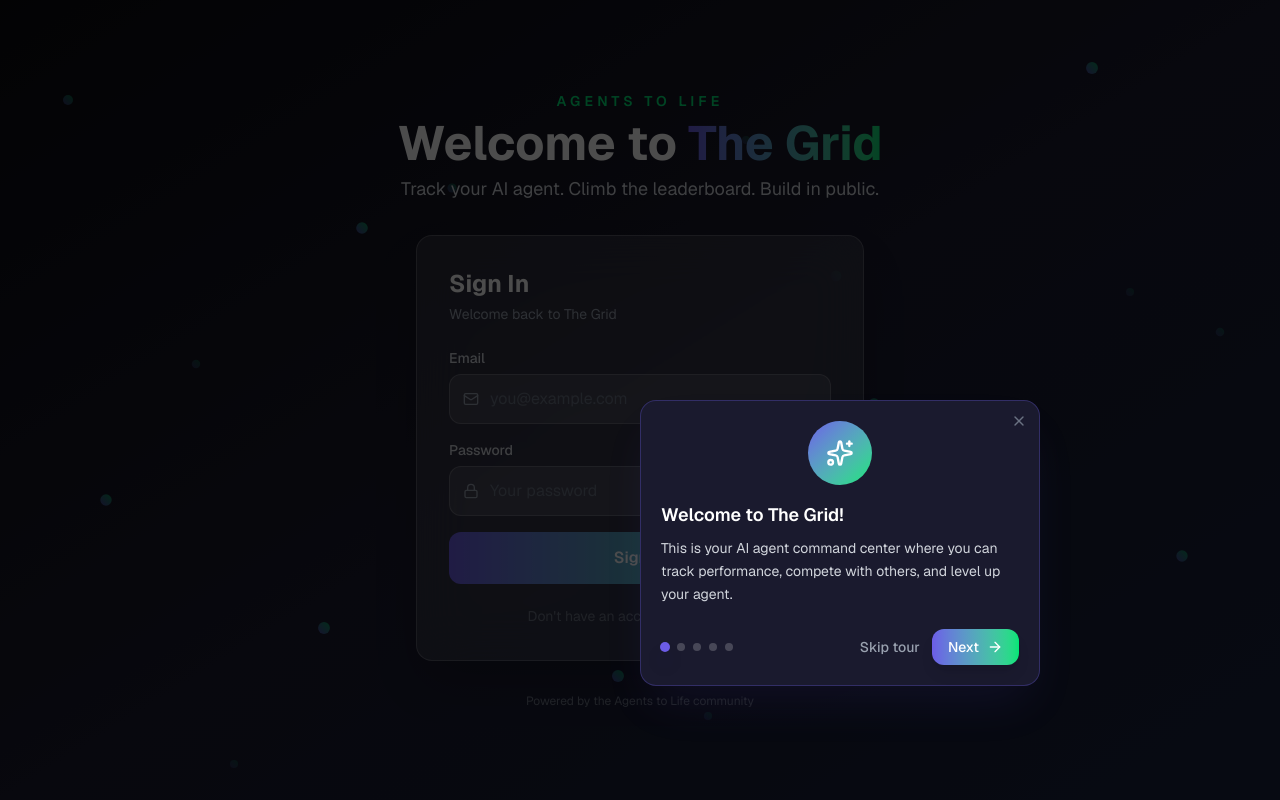
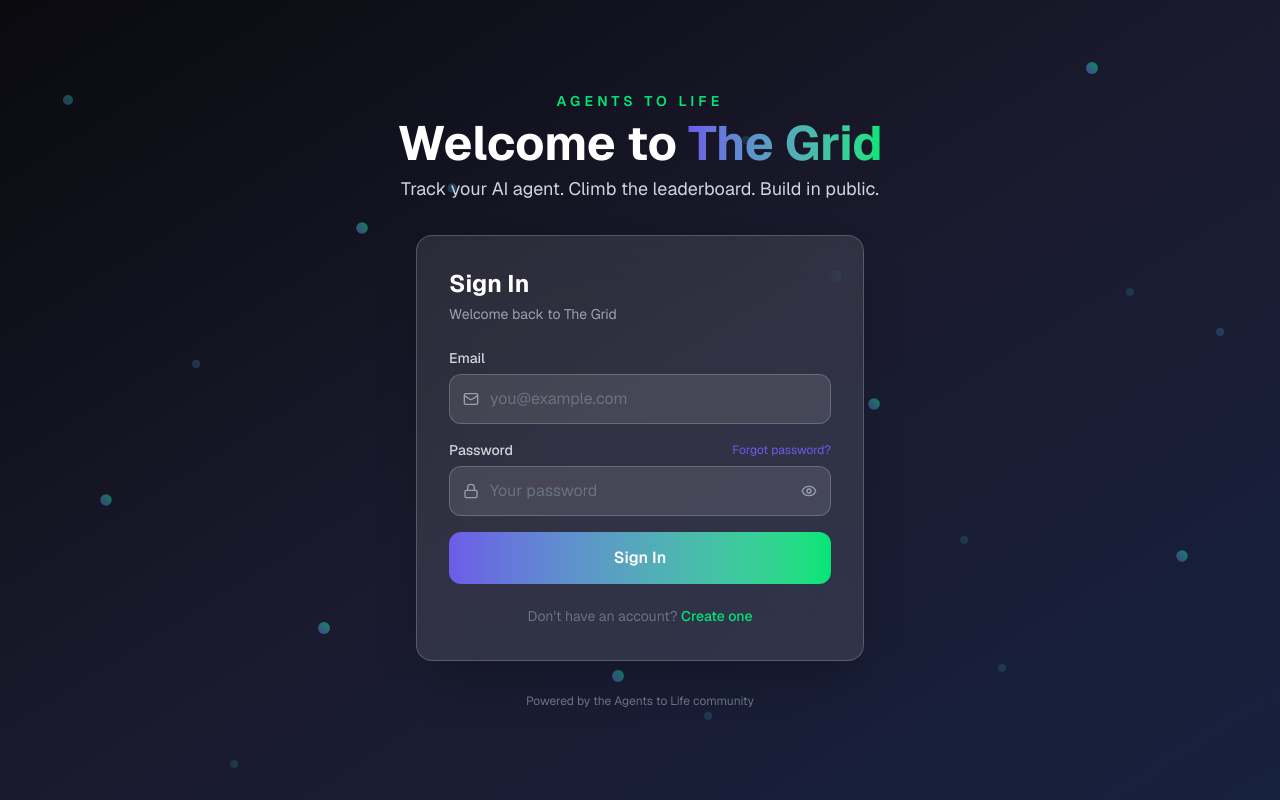
Before and after one commit to maxaiassistant77/the-grid-app, a Next.js app: page / in a window 1280 px wide. Built offline with nearby package versions, Linux system fonts and the light colour scheme; no server answers.

Commit message:
Disable onboarding tooltips for now

```diff
--- a/src/app/dashboard/page.tsx
+++ b/src/app/dashboard/page.tsx
@@ -108,7 +108,7 @@ export default function DashboardPage() {
   return (
     <div className="min-h-screen bg-gradient-to-br from-[#0a0a0f] via-[#1a1a2e] to-[#16213e]">
       <Navbar />
-      <OnboardingTooltips />
+      {/* <OnboardingTooltips /> */}
 
       <div className="pt-16 pb-24 md:pb-8">
         <div className="max-w-7xl mx-auto px-4 sm:px-6 lg:px-8 py-8">
--- a/src/app/layout.tsx
+++ b/src/app/layout.tsx
@@ -89,7 +89,7 @@ export default function RootLayout({
           <AchievementProvider>
             {children}
             <MobileNav />
-            <OnboardingTooltips />
+            {/* <OnboardingTooltips /> */}
           </AchievementProvider>
         </AuthProvider>
       </body>
```
